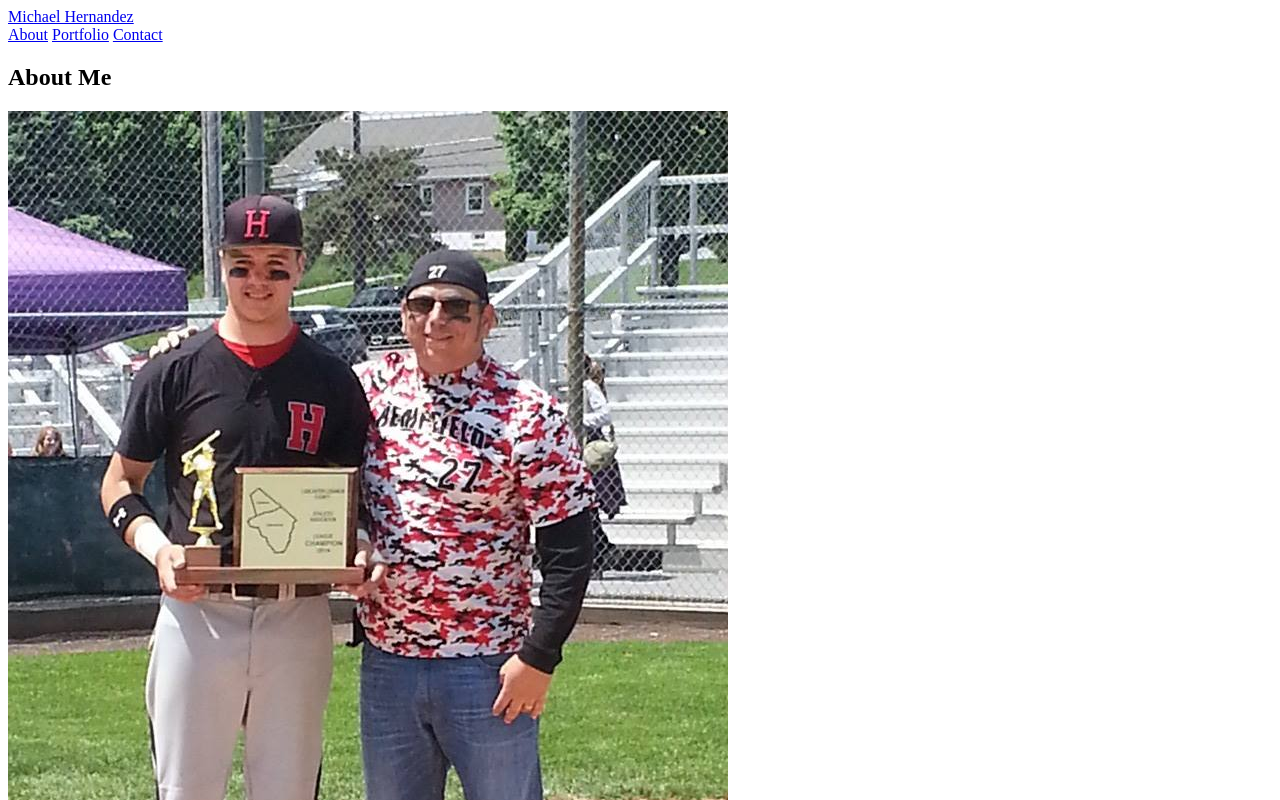
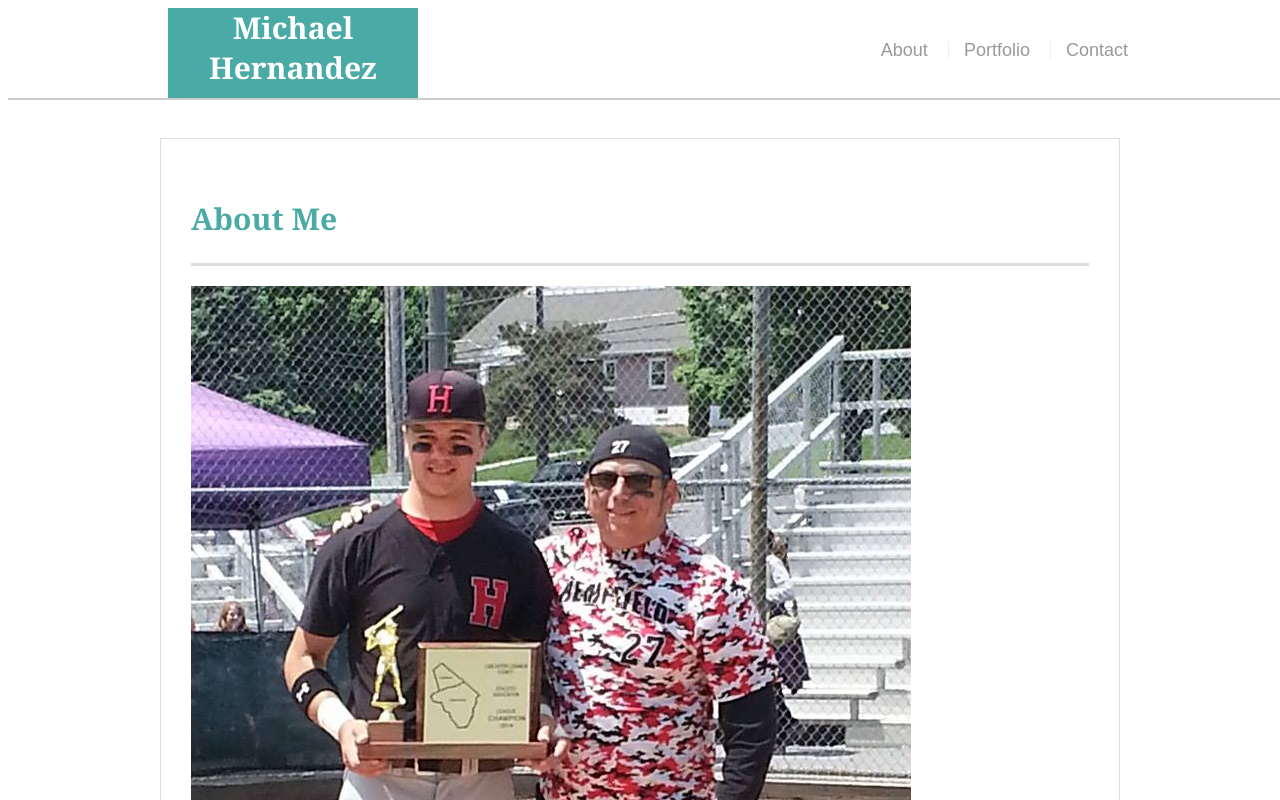
Before and after one commit to michaelhernandez27/Basic-Portfolio, a plain HTML site: page index.html in a window 1280 px wide. Shown: the top 800 px of the page. Drawn offline with Linux system fonts and the light colour scheme.

Commit message:
third commit after style for about me page

```diff
--- a/assets/css/style.css
+++ b/assets/css/style.css
@@ -0,0 +1,127 @@
+body {
+    font-family: Arial, "Helvetica Neue", Helvetica, sans-serif;
+    font-size: 18px;
+    line-height: 34px;
+    color: #777777;
+    background: url("");
+  }
+
+  * {
+    box-sizing: border-box;
+  }
+
+  .container {
+    width: 100%;
+    max-width: 960px;
+    margin: 0 auto;
+    clear: both;
+  }
+
+  h1,
+  h2,
+  h3,
+  p {
+    margin-bottom: 20px;
+  }
+
+  p:last-child {
+    margin-bottom: 0;
+  }
+
+  h1,
+  h2,
+  h3 {
+    font-family: Georgia, Times, "Times New Roman", serif;
+    font-weight: 700;
+    color: #4aaaa5;
+  }
+
+  h1 {
+    padding-bottom: 20px;
+    font-size: 30px;
+    line-height: 49px;
+    border-bottom: 3px solid #dddddd;
+  }
+
+  h2,
+  h3 {
+    font-size: 22px;
+  }
+
+  #masthead {
+    position: fixed;
+    z-index: 99;
+    width: 100%;
+    margin: 0 0 30px;
+    overflow: auto;
+    color: #ffffff;
+    background: #ffffff;
+    border-bottom: 2px solid #cccccc;
+  }
+
+  #logo {
+    float: left;
+    width: 250px;
+    height: 90px;
+    font-family: Georgia, Times, "Times New Roman", serif;
+    font-size: 30px;
+    font-weight: 700;
+    line-height: 40px;
+    color: #ffffff;
+    text-align: center;
+    text-decoration: none;
+    background: #4aaaa5;
+  }
+
+  nav {
+    float: right;
+    margin-top: 25px;
+  }
+
+  nav a {
+    display: inline-block;
+    padding-left: 15px;
+    margin-left: 15px;
+    line-height: 18px;
+    color: #999;
+    text-decoration: none;
+    border-left: 1px solid #efefef;
+  }
+
+  nav a:first-child {
+    border-left: 0 none;
+  }
+
+  footer {
+    padding: 30px 0;
+    clear: both;
+    font-size: 12px;
+    color: #ffffff;
+    color: #cccccc;
+    text-align: center;
+    background: #666666;
+    border-top: 8px solid #4aaaa5;
+    height: 50px;
+  }
+
+  h3, h2 {
+    padding-bottom: 20px;
+    margin-bottom: 15px;
+    line-height: 22px;
+    border-bottom: 2px solid #eeeeee;
+  }
+
+  #main-container {
+    padding-top: 130px;
+    min-height: calc(100vh - 70px);
+  }
+
+  .main-section {
+    float: left;
+    width: 100%;
+    max-width: 960px;
+    padding: 30px;
+    margin: 0 0 40px;
+    background: #ffffff;
+    border: 1px solid #dddddd;
+  }
```
Also changed, not shown: index.html (+1 -0 lines).
